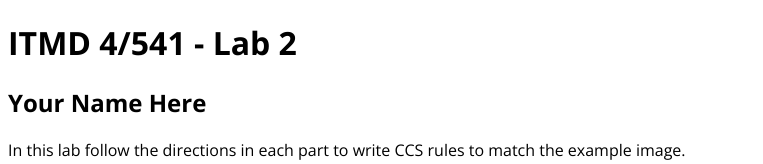
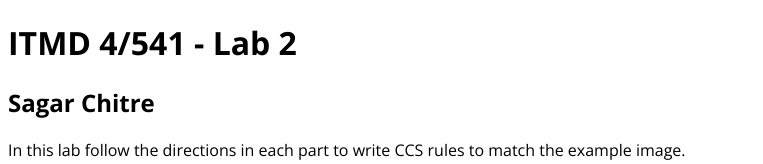
Before and after one commit to SagarChitre/Lab-ITMD541, a plain HTML site: page Lab2/index.html in a window 1280 px wide. Shown: the top 164 px of the page, without its empty margins (0-763 px from the left). Drawn offline with nearby package versions, Linux system fonts and the light colour scheme.

Commit message:
modified index.html

```diff
--- a/Lab2/index.html
+++ b/Lab2/index.html
@@ -14,7 +14,7 @@
 <body>
   <header class="w700">
     <h1>ITMD 4/541 - Lab 2</h1>
-    <h2>Your Name Here</h2>
+    <h2>Sagar Chitre</h2>
     <p>In this lab follow the directions in each part to write CCS rules to match the example image. <strong>DO NOT</strong> edit this HTML file in any way except to add your name in the H2 in the Header section above this text. <strong>DO NOT</strong> edit the global.css file in any way. You will write all your CSS in the proper sections in the styles.css file only.</p>
     <p>Create a Lab2 folder in your class GitHub repository and place all the files for this lab in that folder, including the assets folder with images. Once you publish this lab to GitHub Pages, submit to the blackboard assignment a link to this main lab page in GitHub Pages and your GitHub repository code.</p>
   </header>
```
